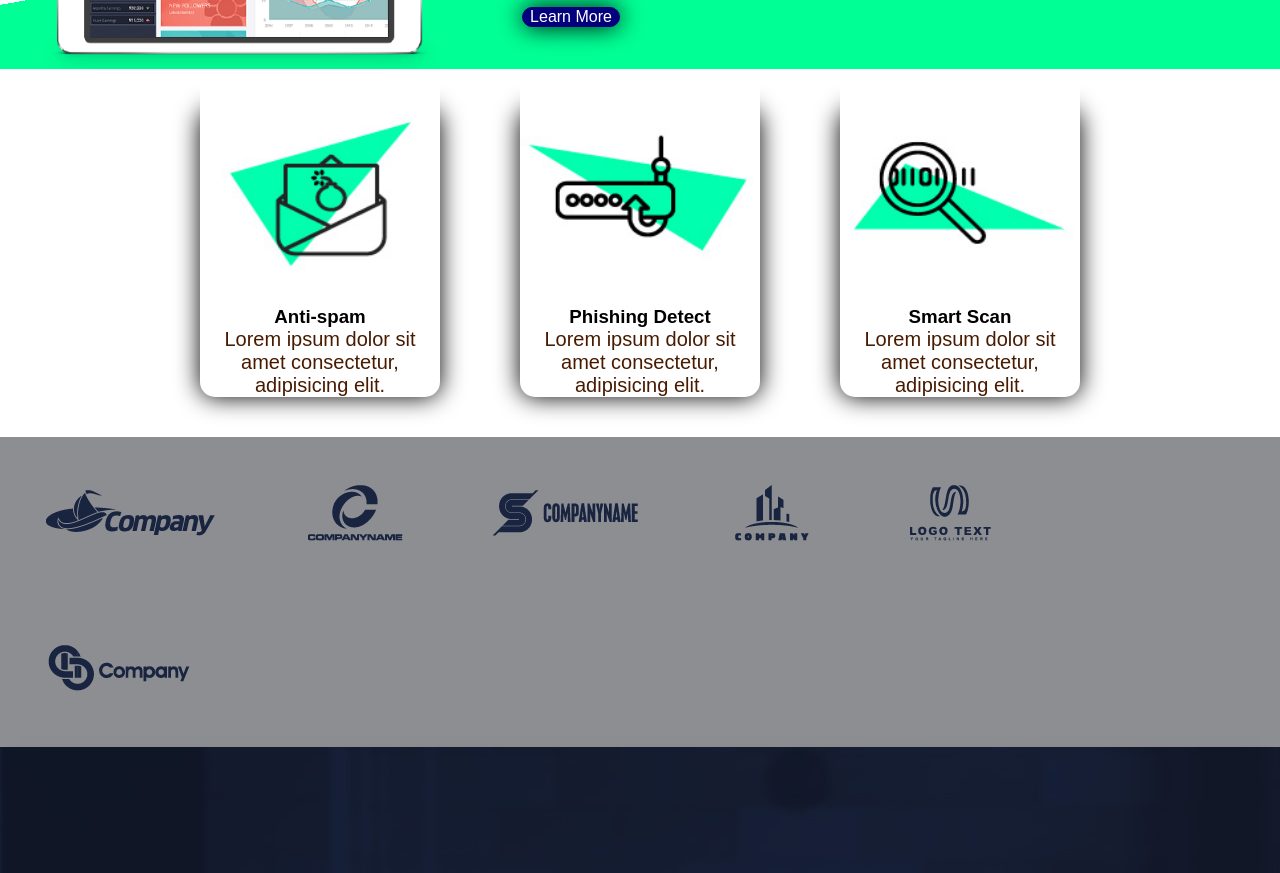
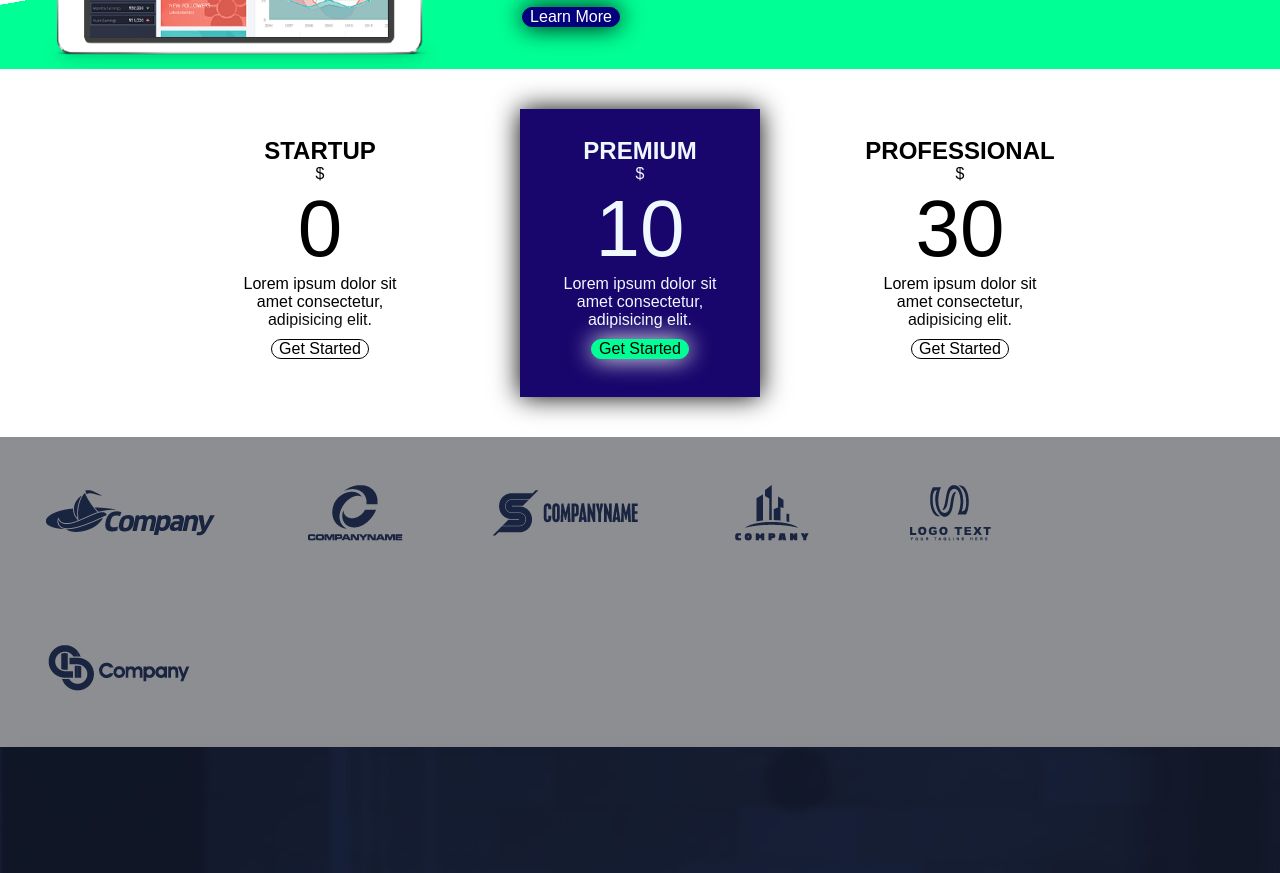
Before and after one commit to Andres234510/trabajoatlas, a plain HTML site: page index.html in a window 1280 px wide. Shown: the part 1320-2193 px from the top of the page. Drawn offline with Linux system fonts and the light colour scheme.

Commit message:
add big numer

```diff
--- a/index.html
+++ b/index.html
@@ -56,20 +56,26 @@
             </div>
         </div>
 
-        <div class="card">
-            <img src="assest/images/smart-protect-1.jpg" alt="smart-protect-1">
-            <h3>Anti-spam</h3>
-            <p>Lorem ipsum dolor sit amet consectetur, adipisicing elit.</p>
+        <div class="white-card">
+            <h2>STARTUP</h2>
+            <p>$<p class="size ">0</p >Lorem ipsum dolor sit <br> amet consectetur, <br> adipisicing elit.</p>
+            <div class="white-btn-card">
+                <p>Get Started</p>
+            </div>
         </div>
-        <div class="card">
-            <img src="assest/images/smart-protect-2.jpg" alt="smart-protect-2">
-            <h3>Phishing Detect</h3>
-            <p>Lorem ipsum dolor sit amet consectetur, adipisicing elit.</p>
+        <div class="dark-card">
+            <h2>PREMIUM</h2>
+            <p>$<p class="size ">10</p >Lorem ipsum dolor sit <br> amet consectetur, <br> adipisicing elit.</p>
+            <div class="btn-card">
+                <p>Get Started</p>
+            </div>
         </div>
-        <div class="card">
-            <img src="assest/images/smart-protect-3.jpg" alt="smart-protect-3">
-            <h3>Smart Scan</h3>
-            <p>Lorem ipsum dolor sit amet consectetur, adipisicing elit.</p>
+        <div class="white-card">
+            <h2>PROFESSIONAL</h2>
+            <p>$<p class="size ">30</p> Lorem ipsum dolor sit <br> amet consectetur, <br> adipisicing elit.</p>
+            <div class="white-btn-card">
+                <p>Get Started</p>
+            </div>
         </div>
 
         <div class="business-log">
@@ -84,7 +90,12 @@
 
     </main>
     <footer>
+        <div class="contact-us">
 
+        </div>
+        <div class="footer-input8">
+
+        </div>
     </footer>
 </body>
 </html>
--- a/style/style.css
+++ b/style/style.css
@@ -139,6 +139,58 @@ main > h2 {
     text-align: center;
 }
 
+.white-card{
+    width: 15rem;
+    height: 18rem;
+    margin: 40px;
+    display: flex;
+    flex-direction: column;
+    justify-content:center;
+    align-items: center;
+    text-align: center;
+}
+
+.size {
+    font-size: 80px;
+}
+
+.dark-card{
+    width: 15rem;
+    height: 18rem;
+    margin: 40px;
+    display: flex;
+    flex-direction: column;
+    justify-content:center;
+    align-items: center;
+    box-shadow: 0 0 25px
+    rgb(0, 0, 0);
+    background-color: rgb(24, 6, 108);
+    color: aliceblue;
+    text-align: center;
+}
+
+.btn-card{
+    width: 6rem;
+    border: solid 1px rgb(0, 255, 149);
+    border-radius: 15px;
+    background-color: rgb(0, 255, 149);
+    color: black;
+    margin: 10px;
+    box-shadow: 0 0 25px rgb(255, 255, 255);
+    cursor: pointer;
+}
+
+.white-btn-card{
+    width: 6rem;
+    border: solid 1px rgb(0, 0, 0);
+    border-radius: 15px;
+    background-color: rgb(255, 255, 255);
+    color: black;
+    margin: 10px;
+    box-shadow: 0 0 25px rgb(255, 255, 255);
+    cursor: pointer;
+}
+
 .business-log{
     width: 100%;
     background-color: rgb(140, 142, 145);
```
